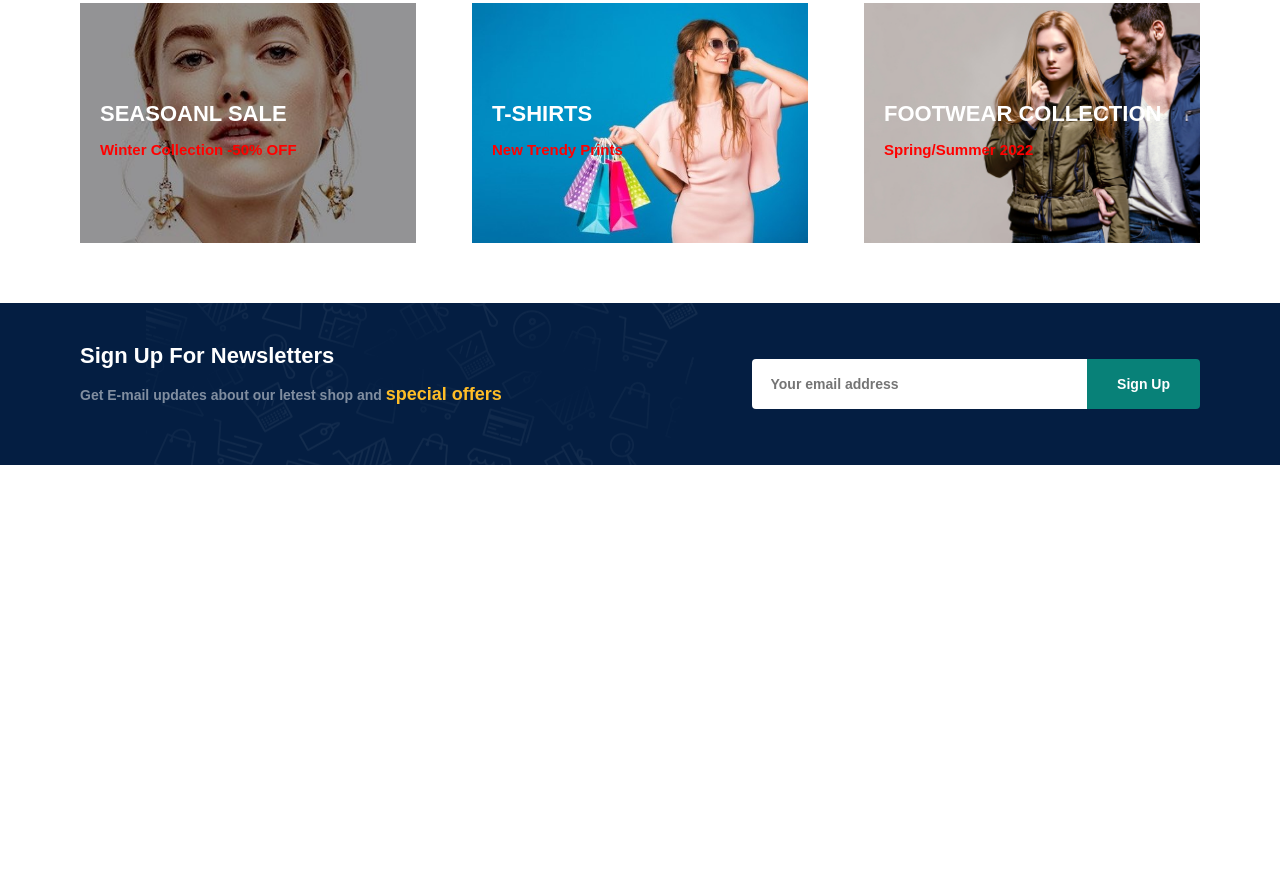
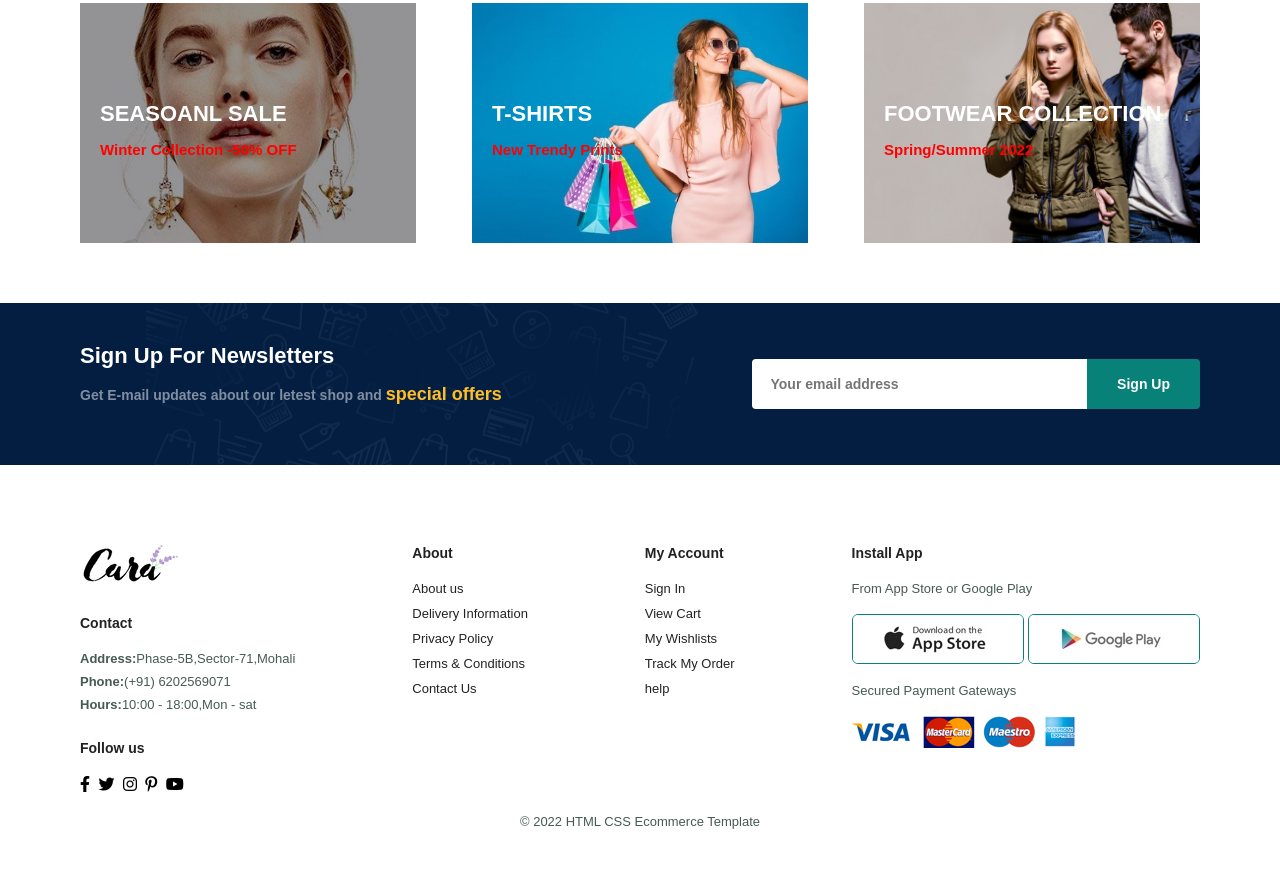
Before and after one commit to Kumaripallawi/Commercial_Website, a plain HTML site: page index.html in a window 1280 px wide. Shown: the part 4590-5467 px from the top of the page. Before the commit the page ends 5095 px from the top, so only its background shows below. Drawn offline with Linux system fonts and the light colour scheme.

Commit message:
hahahaha

```diff
--- a/index.html
+++ b/index.html
@@ -25,6 +25,11 @@
             <a href="cart.html"><i class="fa-solid fa-cart-plus"></i></a>
           </li>
         </ul>
+      </div>
+
+      <div id="mobile">
+        <a href="cart.html"><i class="fa-solid fa-cart-plus"></i></a>
+        <i id="bar" class="fas fa-outdent"></i>
       </div>
     </section>
 
@@ -405,6 +410,62 @@
       </div>
     </section>
 
+    <footer class="section-p1">
+      <div class="col">
+        <img class="logo" src="img/logo.png" alt="" />
+        <h4>Contact</h4>
+        <p><strong>Address:</strong>Phase-5B,Sector-71,Mohali</p>
+        <p><strong>Phone:</strong>(+91) 6202569071</p>
+        <p><strong>Hours:</strong>10:00 - 18:00,Mon - sat</p>
+
+        <div class="follow">
+          <h4>Follow us</h4>
+          <div class="icon">
+            <i class="fab fa-facebook-f"></i>
+
+            <i class="fab fa-twitter"></i>
+
+            <i class="fab fa-instagram"></i>
+
+            <i class="fab fa-pinterest-p"></i>
+
+            <i class="fab fa-youtube"></i>
+          </div>
+        </div>
+      </div>
+
+      <div class="col">
+        <h4>About</h4>
+        <a href="#">About us</a>
+        <a href="#">Delivery Information</a>
+        <a href="#">Privacy Policy</a>
+        <a href="#">Terms & Conditions</a>
+        <a href="#">Contact Us</a>
+      </div>
+
+      <div class="col">
+        <h4>My Account</h4>
+        <a href="#">Sign In</a>
+        <a href="#">View Cart</a>
+        <a href="#">My Wishlists</a>
+        <a href="#">Track My Order</a>
+        <a href="#">help</a>
+      </div>
+      <div class="col install">
+        <h4>Install App</h4>
+        <p>From App Store or Google Play</p>
+        <div class="row">
+          <img src="img/pay/app.jpg" alt="" />
+          <img src="img/pay/play.jpg" alt="" />
+        </div>
+        <p>Secured Payment Gateways</p>
+        <img src="img/pay/pay.png" alt="" />
+      </div>
+      <div class="copyright">
+        <p>© 2022 HTML CSS Ecommerce Template</p>
+      </div>
+    </footer>
+
     <script src="script.js"></script>
   </body>
 </html>
--- a/style.css
+++ b/style.css
@@ -91,6 +91,11 @@ body{
     align-items: center;
     justify-content: center;
 
+}
+
+#mobile{
+    display: none;
+    align-items: center;
 }
 
 #navbar li{
@@ -494,5 +499,102 @@ body{
     border-top-left-radius: 0;
     border-bottom-left-radius: 0;
 
+}
+
+footer{
+    display: flex;
+    flex-wrap: wrap;
+    justify-content: space-between;
+}
+
+footer .col{
+    display: flex;
+    flex-direction: column;
+    align-items: flex-start;
+    margin-bottom: 20px;
+}
+
+footer .logo{
+    margin-bottom: 30px;
 
 }
+
+footer h4{
+    font-size: 14px;
+    padding-bottom: 20px;
+}
+
+footer p{
+    font-size: 13px;
+    margin: 0 0 8px 0;
+}
+
+footer a{
+    font-size: 13px;
+    text-decoration: none;
+    color: #222;
+    margin-bottom: 10px;
+}
+
+footer .follow{
+    margin-top: 20px;
+}
+footer .follow i{
+
+    padding-right: 4px;
+    cursor: pointer;
+}
+
+footer .install .row img{
+    border: 1px solid #088178;
+    border-radius: 6px;
+}
+
+footer .install img{
+    margin: 10px 0 15px 0;
+}
+
+footer .follow i:hover,footer a:hover{
+    color: #088178;
+}
+
+footer .copyright{
+    width: 100%;
+    text-align: center;
+}
+
+
+
+@media only screen and (max-width: 768px) {
+    #navbar {
+        display: flex;
+        flex-direction: column;
+        align-items: center;
+        justify-content: flex-start;
+        position: fixed;
+        top: 0;
+        right: -300px;
+        height: 100vh;
+        width: 300px;
+        background-color: #E3E6F3;
+        box-shadow: 0 40px 60px rgba(0, 0, 0, 0.1);
+        padding: 80px 0 0 10px;
+    }
+
+    #navbar li{
+        margin-bottom: 25px;
+    }
+
+    #mobile{
+        display: flex;
+        align-items: center;
+    }
+
+    #mobile i{
+        font-size: 24px;
+        color: #000;
+        padding-left: 20px;
+    }
+
+
+}
```
